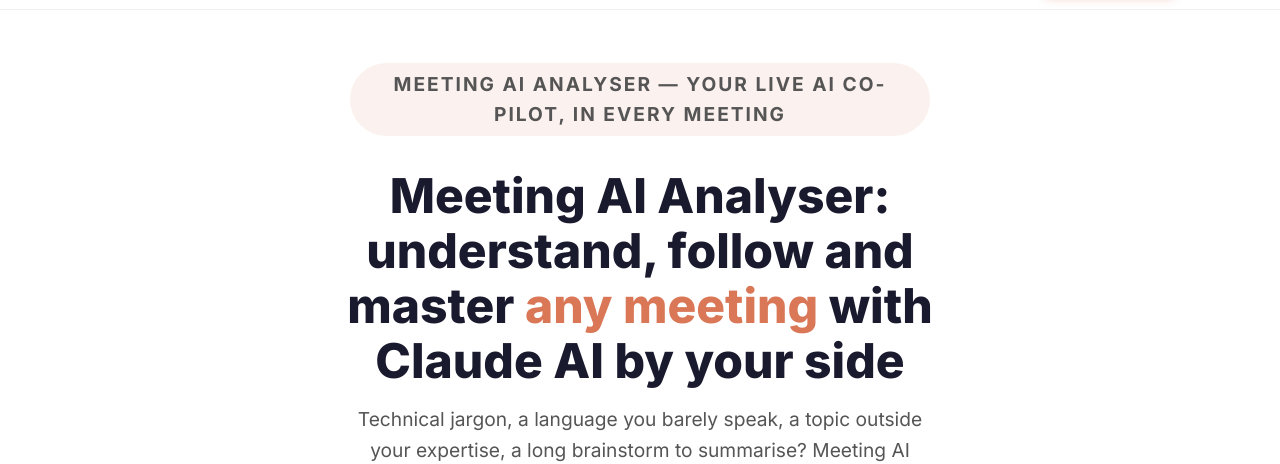
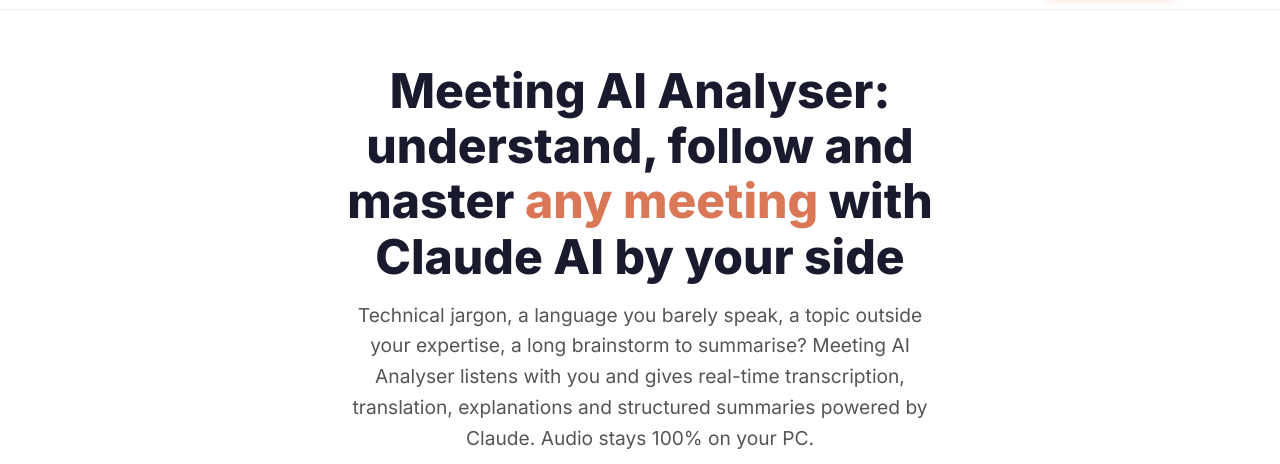
Before and after one commit to nikoazax2/meeting-ai-landing, a website: page index.html in a window 1280 px wide. Shown: the part 65-529 px from the top of the page. Drawn offline with Linux system fonts and the light colour scheme.

Commit message:
feat: remove redundant hero eyebrow text for improved clarity in messaging

```diff
--- a/index.html
+++ b/index.html
@@ -326,7 +326,6 @@
       <section class="hero" id="hero">
         <div class="container">
           <div class="hero-content">
-            <p class="hero-eyebrow">Meeting AI Analyser — your live AI co-pilot, in every meeting</p>
             <h1>Meeting AI Analyser: understand, follow and master <span>any meeting</span> with Claude AI by your side</h1>
             <p>
               Technical jargon, a language you barely speak, a topic outside your expertise, a long brainstorm to
```
